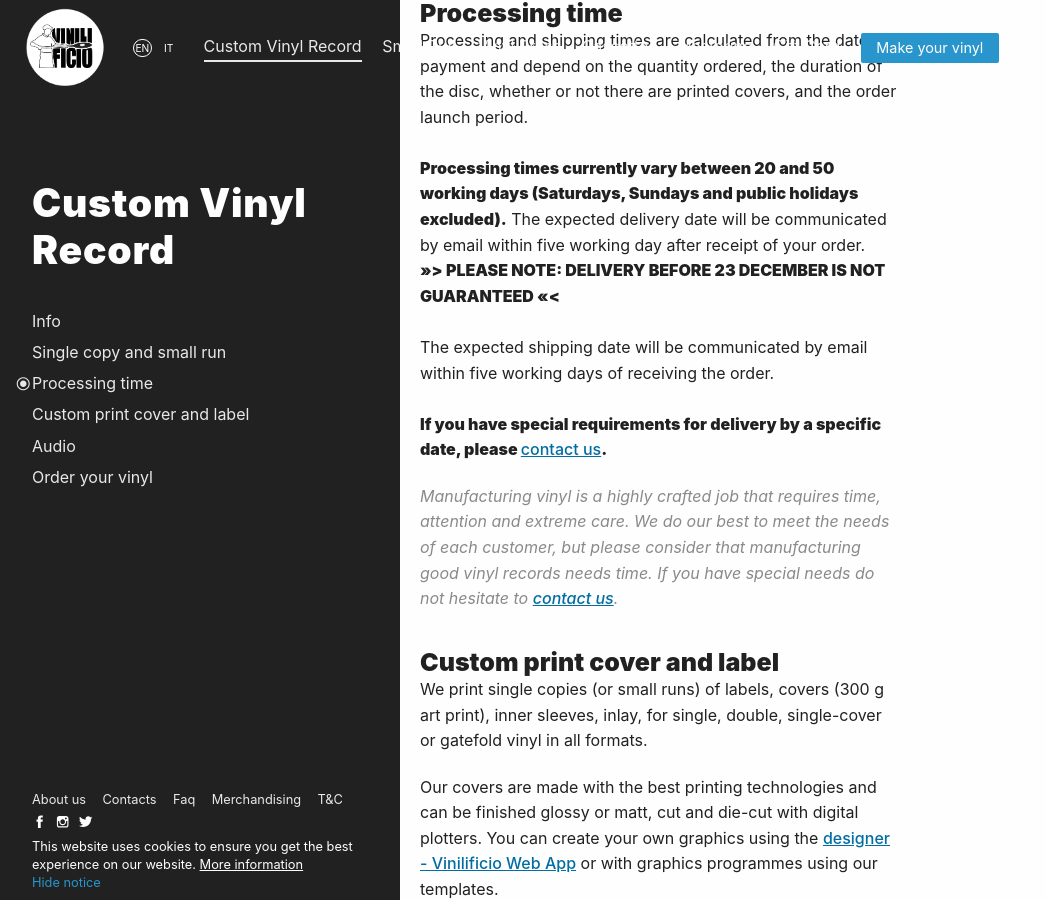
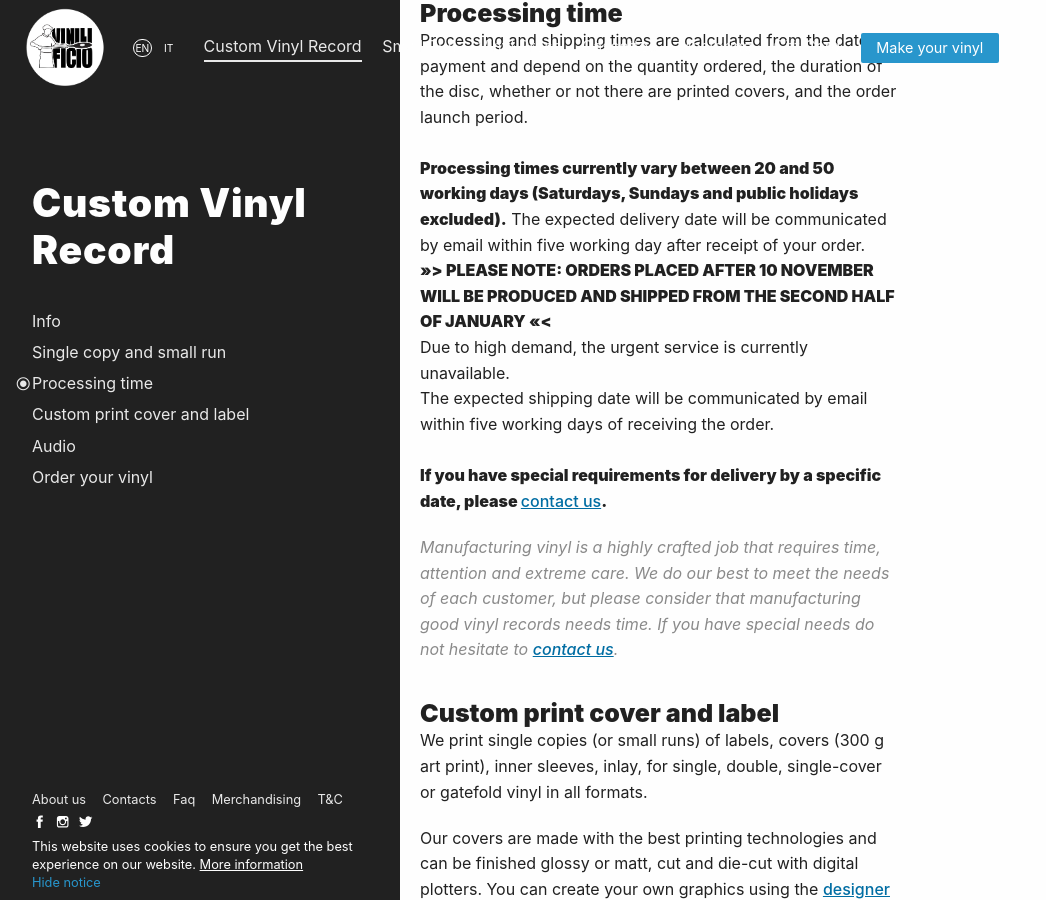
Before and after one commit to Vinilificio/vinilificio.com, a Jekyll site: the page built from en/single-copy.md, in a window 1280 px wide and 900 px high, scrolled down 2630 px. Shown: the whole window, without its empty margins (0-1046 px from the left). Built offline with Jekyll 4.4.1, drawn with Linux system fonts in a browser that asks for light colours; nearby versions of some CDN libraries; comment, search, counter and statistics services are not loaded.

Commit message:
production timing

```diff
--- a/en/single-copy.md
+++ b/en/single-copy.md
@@ -75,8 +75,9 @@ Processing and shipping times are calculated from the date of payment and depend
 <br>
 **Processing times currently vary between 20 and 50 working days (Saturdays, Sundays and public holidays excluded).** The expected delivery date will be communicated by email within five working day after receipt of your order.
 <br>
-**>>> PLEASE NOTE: DELIVERY BEFORE 23 DECEMBER IS NOT GUARANTEED <<<**
+**>>> PLEASE NOTE: ORDERS PLACED AFTER 10 NOVEMBER WILL BE PRODUCED AND SHIPPED FROM THE SECOND HALF OF JANUARY <<<**
 <br>
+Due to high demand, the urgent service is currently unavailable.
 <br>
 The expected shipping date will be communicated by email within five working days of receiving the order.
 <br>
```
